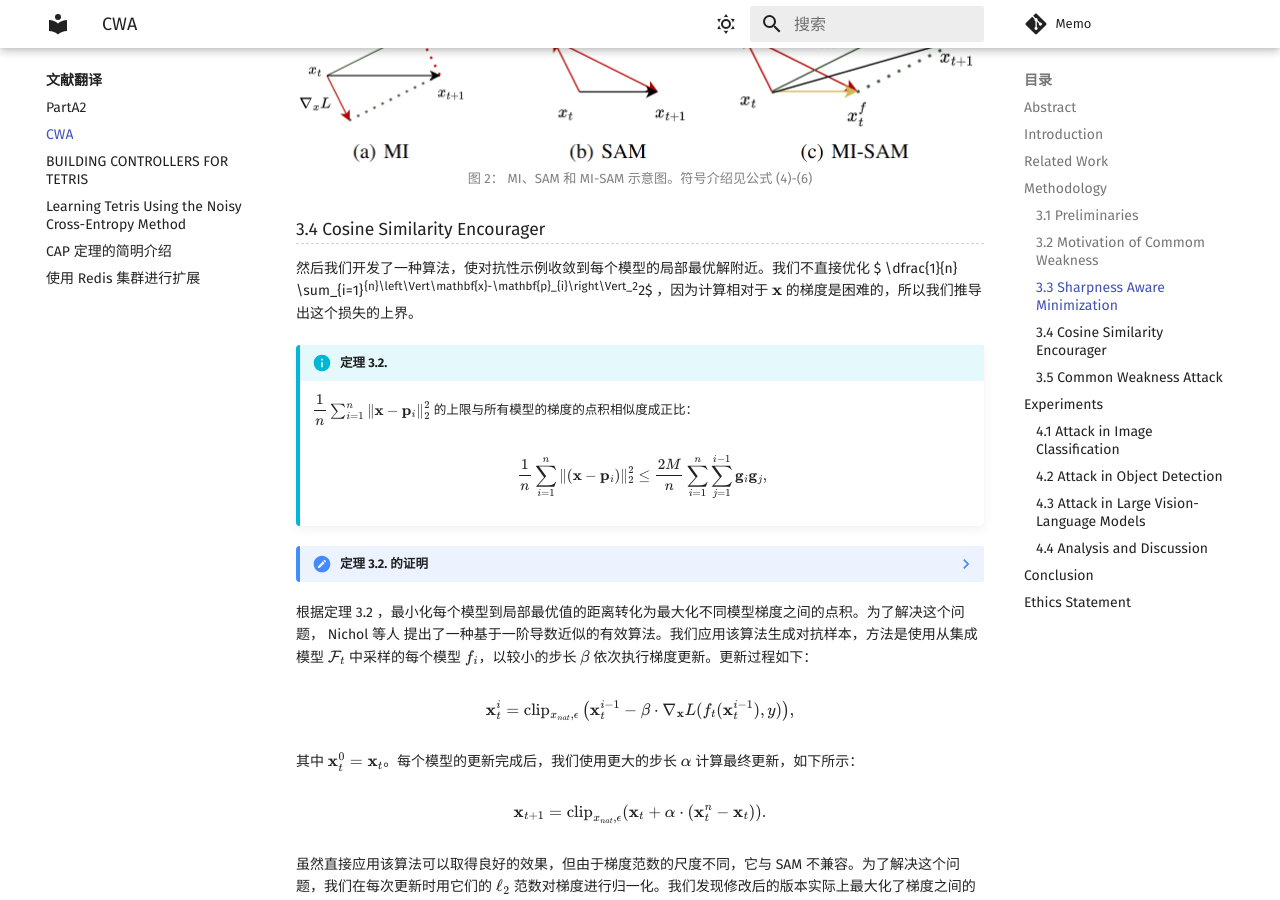
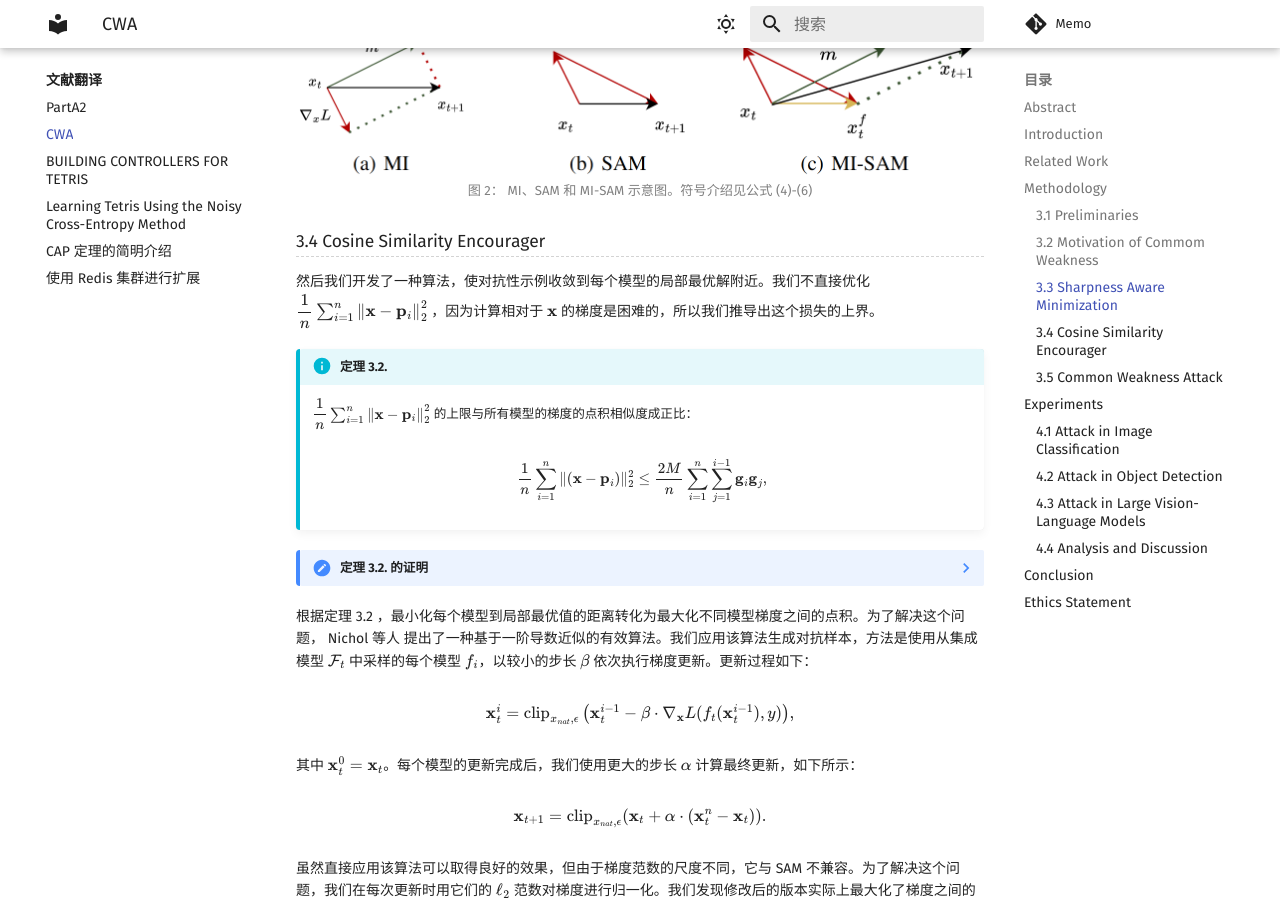
Before and after one commit to zhazi77/zhazi77.github.io, an MkDocs documentation site: the page built from docs/translation/CWA.md, in a window 1280 px wide and 900 px high, scrolled down 4539 px. Built offline with MkDocs 1.6.1 and Material for MkDocs 9.7.7, drawn with Linux system fonts in a browser that asks for light colours; comment, search, counter and statistics services are not loaded.

Commit message:
fix: 修复了一些错误的公式显示

```diff
--- a/docs/translation/CWA.md
+++ b/docs/translation/CWA.md
@@ -147,7 +147,7 @@ $$
 
 ### 3.4 Cosine Similarity Encourager
 
-然后我们开发了一种算法，使对抗性示例收敛到每个模型的局部最优解附近。我们不直接优化 $ \dfrac{1}{n} \sum_{i=1}^{n}\left\Vert\mathbf{x}-\mathbf{p}_{i}\right\Vert_2^2$ ，因为计算相对于 $\mathbf{x}$ 的梯度是困难的，所以我们推导出这个损失的上界。
+然后我们开发了一种算法，使对抗性示例收敛到每个模型的局部最优解附近。我们不直接优化 \(\dfrac{1}{n} \sum_{i=1}^{n}\left\Vert\mathbf{x}-\mathbf{p}_{i}\right\Vert_2^2\) ，因为计算相对于 $\mathbf{x}$ 的梯度是困难的，所以我们推导出这个损失的上界。
 
 
 !!! info "定理 3.2."
```
Also changed, not shown: other parts of docs/translation/CWA.md (+1 -1 lines).
